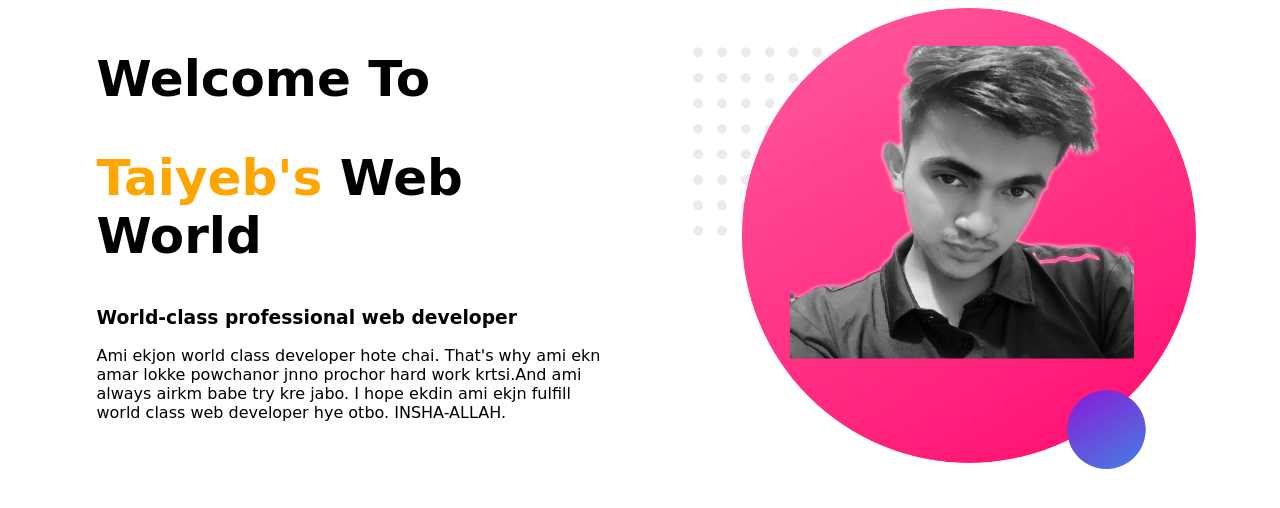
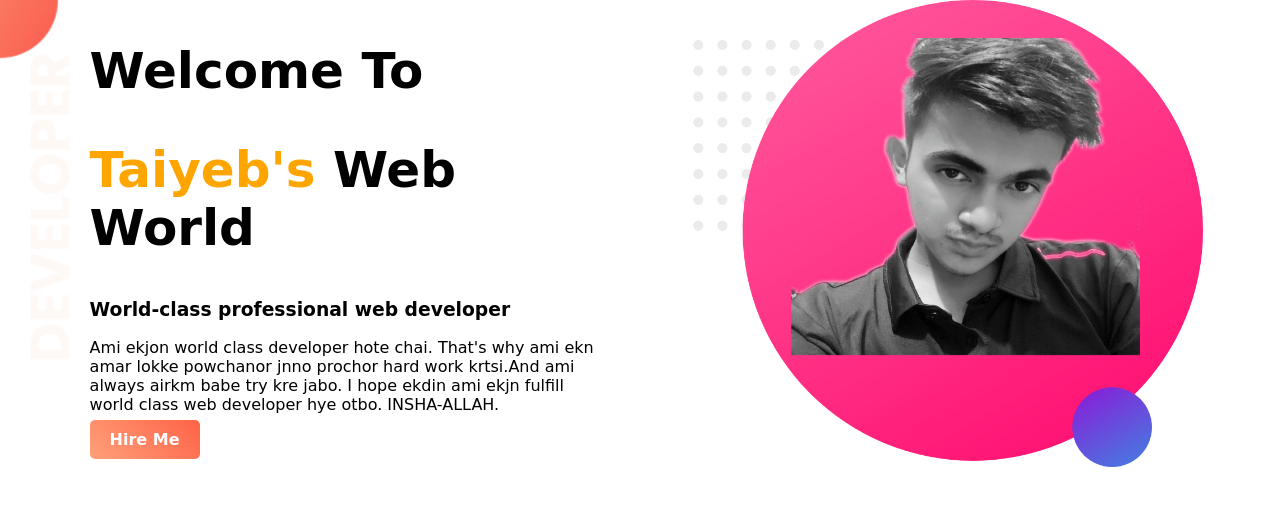
Before and after one commit to AbdullahAlTaiyeb17/web-portfolio, a plain HTML site: page index.html in a window 1280 px wide. Drawn offline with Linux system fonts and the light colour scheme; a web font is replaced by a local one.

Commit message:
second step

```diff
--- a/index.html
+++ b/index.html
@@ -10,12 +10,13 @@
     <link rel="stylesheet" href="style.css">
 </head>
 <body>
-    <section>
+    <section class="Aa3">
         <div class="Aa2">
             <h1>Welcome To </h1>
         <h1><span class="Aa1">Taiyeb's </span> Web  World</h1>
         <h3>World-class professional web developer</h3>
         <p>Ami ekjon world class developer hote chai. That's why ami ekn amar lokke powchanor jnno prochor hard work krtsi.And ami always airkm babe try kre jabo. I hope ekdin ami ekjn fulfill world class web developer hye otbo. INSHA-ALLAH. </p>
+        <a class="Aa4" target="-blank" href="https://www.programming-hero.com/">Hire Me</a>
         </div>
         <div class="Aa2">
             <img src="images/profile1.png" alt="">
--- a/style.css
+++ b/style.css
@@ -1,5 +1,6 @@
 body{
     font-family: 'Redressed', cursive;
+    margin: 0px;
 }
 h1{
     font-size: 50px;
@@ -16,3 +17,19 @@ h1{
 .Aa2 img{
     width: 100%;
 }
+.Aa3{
+    background-repeat: no-repeat;
+
+    background-image: url("images/top-banner.png");
+}
+section{
+    height: 400px;
+}
+.Aa4{
+    text-decoration: none;
+    background-image: linear-gradient(45deg,lightsalmon, tomato);
+    padding:10px 20px;
+    border-radius: 5px;
+    color: white;
+    font-weight: 700;
+}
```
